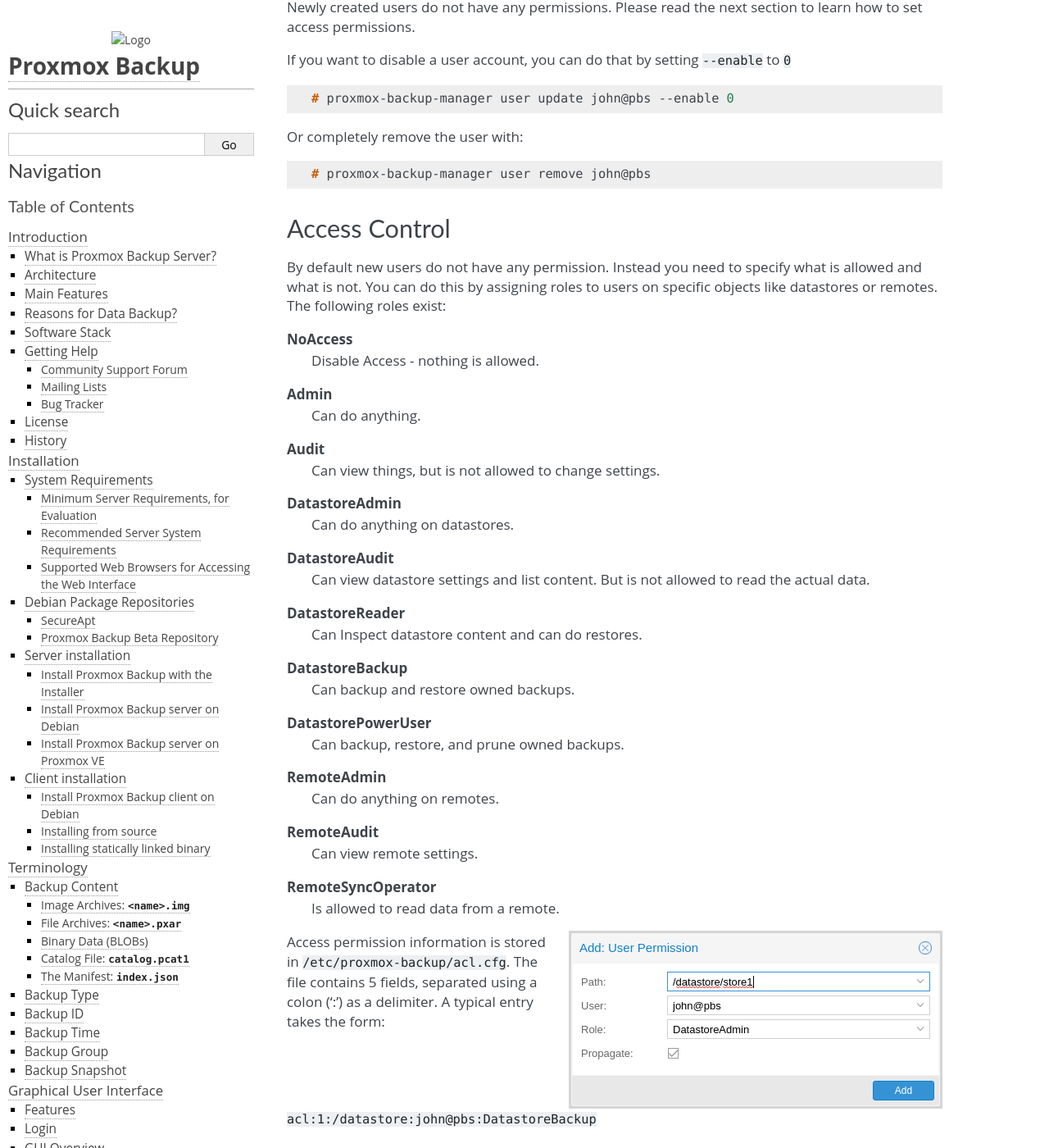
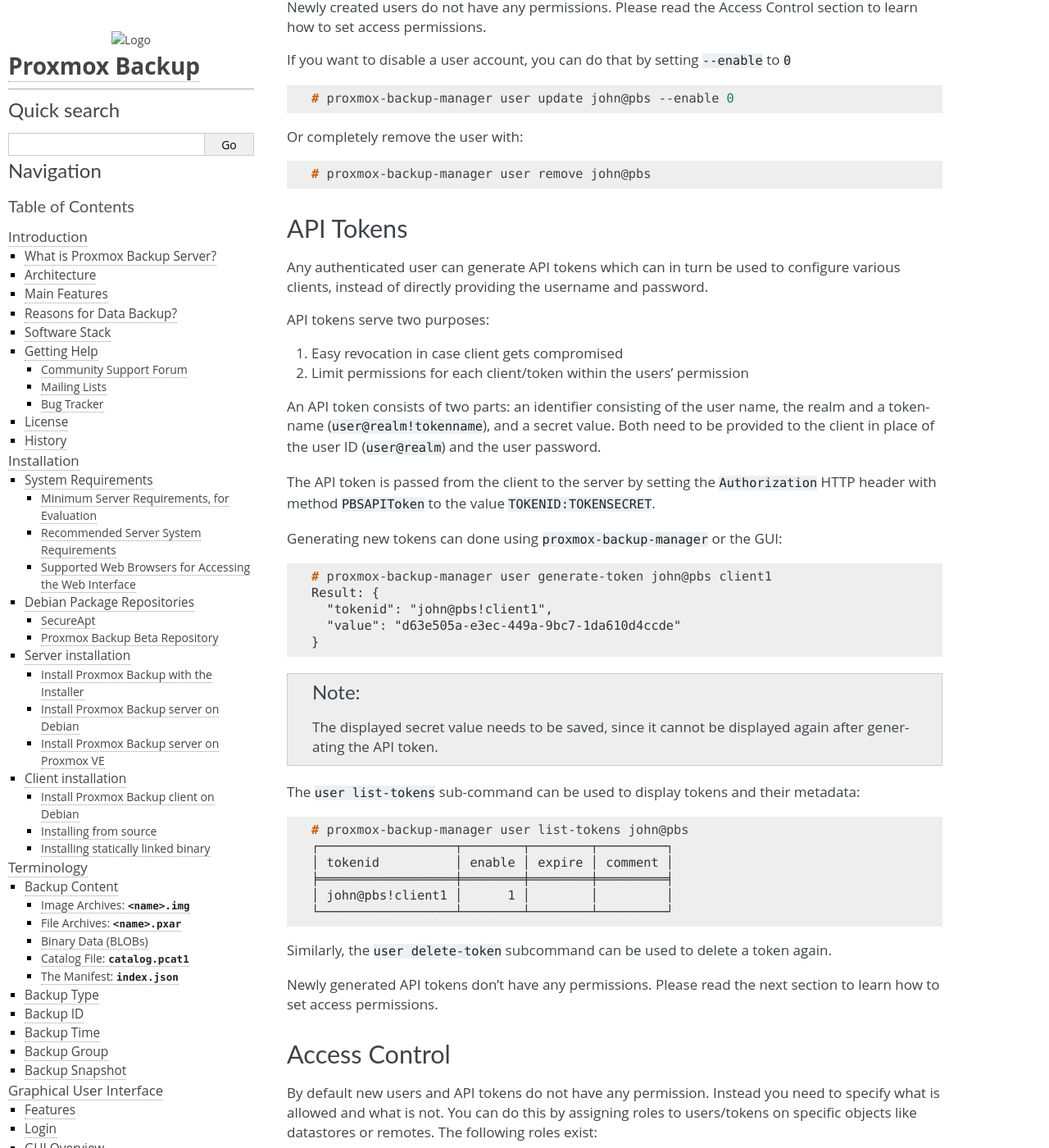
Before and after one commit to proxmox/proxmox-backup, a Sphinx documentation site: the page built from docs/user-management.rst, in a window 1280 px wide and 1400 px high, scrolled down 1997 px. Shown: the whole window at 82% size. Built offline with Sphinx 7.4.7, drawn with Linux system fonts in a browser that asks for light colours; some of the changed text lies outside the part shown.

Commit message:
docs: add API tokens to documentation
Signed-off-by: Fabian Grünbichler <f.gruenbichler@proxmox.com>

```diff
--- a/docs/user-management.rst
+++ b/docs/user-management.rst
@@ -70,7 +70,7 @@
   │ root@pam │      1 │        │           │          │                  │ Superuser        │
   └──────────┴────────┴────────┴───────────┴──────────┴──────────────────┴──────────────────┘
 
-Newly created users do not have any permissions. Please read the next
+Newly created users do not have any permissions. Please read the Access Control
 section to learn how to set access permissions.
 
 If you want to disable a user account, you can do that by setting ``--enable`` to ``0``
@@ -85,15 +85,69 @@
 
   # proxmox-backup-manager user remove john@pbs
 
+.. _user_tokens:
+
+API Tokens
+----------
+
+Any authenticated user can generate API tokens which can in turn be used to
+configure various clients, instead of directly providing the username and
+password.
+
+API tokens serve two purposes:
+
+#. Easy revocation in case client gets compromised
+#. Limit permissions for each client/token within the users' permission
+
+An API token consists of two parts: an identifier consisting of the user name,
+the realm and a tokenname (``user@realm!tokenname``), and a secret value. Both
+need to be provided to the client in place of the user ID (``user@realm``) and
+the user password.
+
+The API token is passed from the client to the server by setting the
+``Authorization`` HTTP header with method ``PBSAPIToken`` to the value
+``TOKENID:TOKENSECRET``.
+
+Generating new tokens can done using ``proxmox-backup-manager`` or the GUI:
+
+.. code-block:: console
+
+  # proxmox-backup-manager user generate-token john@pbs client1
+  Result: {
+    "tokenid": "john@pbs!client1",
+    "value": "d63e505a-e3ec-449a-9bc7-1da610d4ccde"
+  }
+
+.. note:: The displayed secret value needs to be saved, since it cannot be
+  displayed again after generating the API token.
+
+The ``user list-tokens`` sub-command can be used to display tokens and their
+metadata:
+
+.. code-block:: console
+
+  # proxmox-backup-manager user list-tokens john@pbs
+  ┌──────────────────┬────────┬────────┬─────────┐
+  │ tokenid          │ enable │ expire │ comment │
+  ╞══════════════════╪════════╪════════╪═════════╡
+  │ john@pbs!client1 │      1 │        │         │
+  └──────────────────┴────────┴────────┴─────────┘
+
+Similarly, the ``user delete-token`` subcommand can be used to delete a token
+again.
+
+Newly generated API tokens don't have any permissions. Please read the next
+section to learn how to set access permissions.
+
 
 .. _user_acl:
 
 Access Control
 --------------
 
-By default new users do not have any permission. Instead you need to
-specify what is allowed and what is not. You can do this by assigning
-roles to users on specific objects like datastores or remotes. The
+By default new users and API tokens do not have any permission. Instead you
+need to specify what is allowed and what is not. You can do this by assigning
+roles to users/tokens on specific objects like datastores or remotes. The
 following roles exist:
 
 **NoAccess**
@@ -148,20 +202,21 @@
 #. The object on which the permission is set. This can be a specific object
    (single datastore, remote, etc.) or a top level object, which with
    propagation enabled, represents all children of the object also.
-#. The user for which the permission is set
+#. The user(s)/token(s) for which the permission is set
 #. The role being set
 
-You can manage datastore permissions from **Configuration -> Permissions** in the
-web interface. Likewise, you can use the ``acl`` subcommand to manage and
-monitor user permissions from the command line. For example, the command below
-will add the user ``john@pbs`` as a **DatastoreAdmin** for the datastore
-``store1``, located at ``/backup/disk1/store1``:
+You can manage permissions via **Configuration -> Access Control ->
+Permissions** in the web interface. Likewise, you can use the ``acl``
+subcommand to manage and monitor user permissions from the command line. For
+example, the command below will add the user ``john@pbs`` as a
+**DatastoreAdmin** for the datastore ``store1``, located at
+``/backup/disk1/store1``:
 
 .. code-block:: console
 
-  # proxmox-backup-manager acl update /datastore/store1 DatastoreAdmin --userid john@pbs
+  # proxmox-backup-manager acl update /datastore/store1 DatastoreAdmin --auth-id john@pbs
 
-You can monitor the roles of each user using the following command:
+You can list the ACLs of each user/token using the following command:
 
 .. code-block:: console
 
@@ -172,7 +227,7 @@
    │ john@pbs │ /datastore/disk1 │         1 │ DatastoreAdmin │
    └──────────┴──────────────────┴───────────┴────────────────┘
 
-A single user can be assigned multiple permission sets for different datastores.
+A single user/token can be assigned multiple permission sets for different datastores.
 
 .. Note::
   Naming convention is important here. For datastores on the host,
@@ -182,3 +237,40 @@
   ``/remote/{remote}/{storename}``, where ``{remote}`` signifies the name of the
   remote (see `Remote` below) and ``{storename}`` is the name of the datastore on
   the remote.
+
+API Token permissions
+~~~~~~~~~~~~~~~~~~~~~
+
+API token permissions are calculated based on ACLs containing their ID
+independent of those of their corresponding user. The resulting permission set
+on a given path is then intersected with that of the corresponding user.
+
+In practice this means:
+
+#. API tokens require their own ACL entries
+#. API tokens can never do more than their corresponding user
+
+Effective permissions
+~~~~~~~~~~~~~~~~~~~~~
+
+To calculate and display the effective permission set of a user or API token
+you can use the ``proxmox-backup-manager user permission`` command:
+
+.. code-block:: console
+
+  # proxmox-backup-manager user permissions john@pbs -- path /datastore/store1
+  Privileges with (*) have the propagate flag set
+
+  Path: /datastore/store1
+  - Datastore.Audit (*)
+  - Datastore.Backup (*)
+  - Datastore.Modify (*)
+  - Datastore.Prune (*)
+  - Datastore.Read (*)
+
+  # proxmox-backup-manager acl update /datastore/store1 DatastoreBackup --auth-id 'john@pbs!client1'
+  # proxmox-backup-manager user permissions 'john@pbs!test' -- path /datastore/store1
+  Privileges with (*) have the propagate flag set
+
+  Path: /datastore/store1
+  - Datastore.Backup (*)
```
